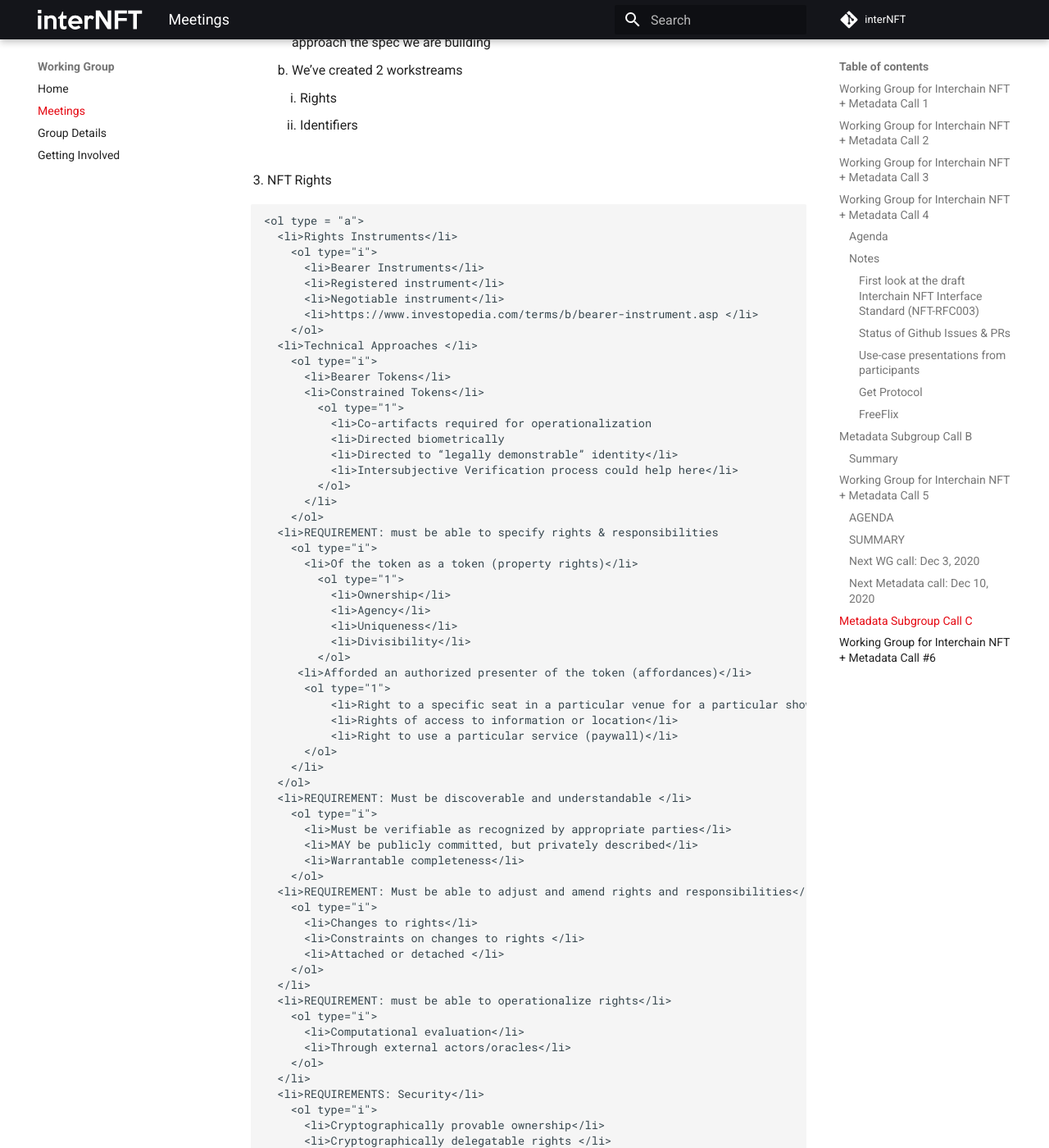
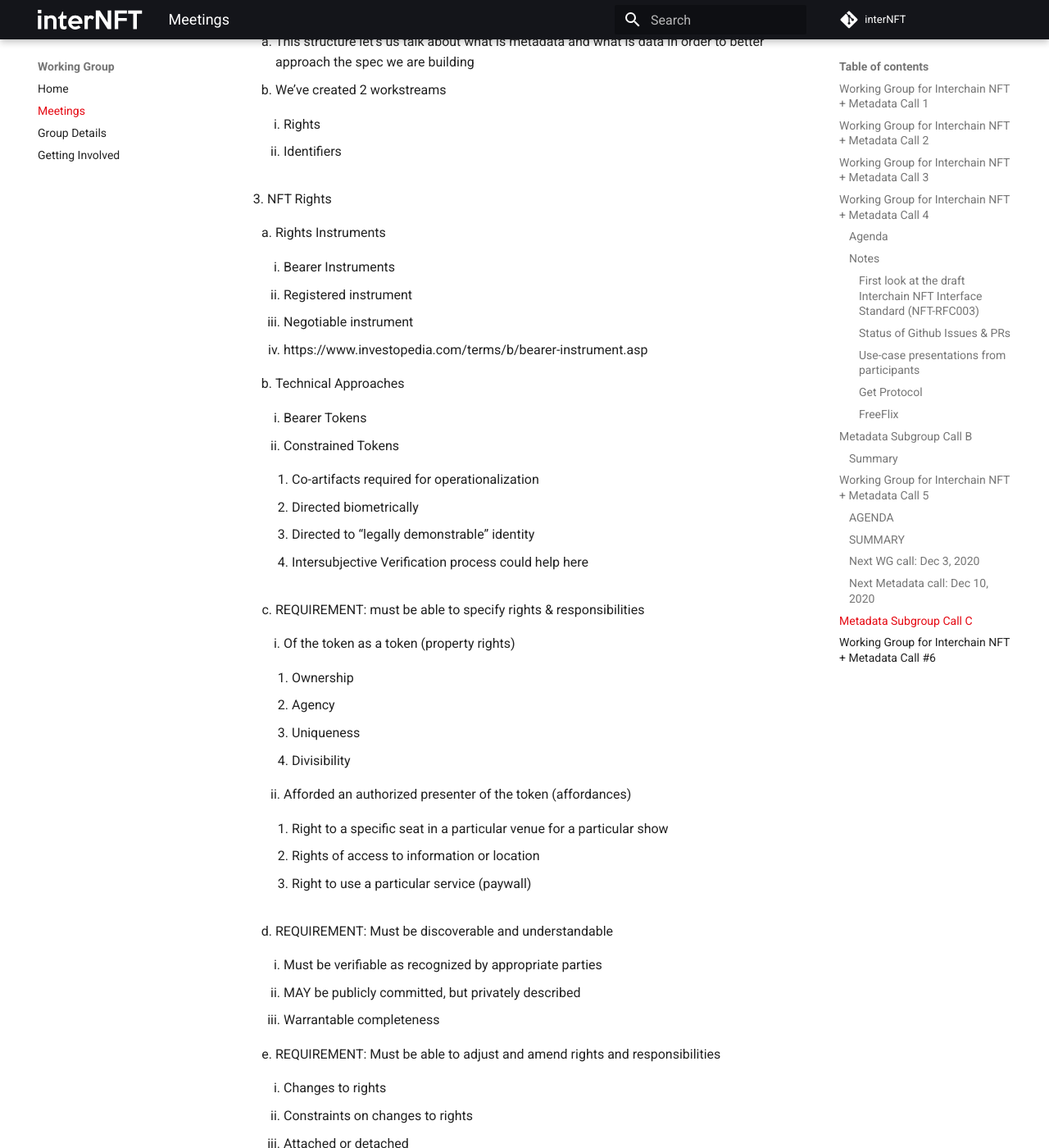
Before and after one commit to interNFT/documentation, an MkDocs documentation site: the page built from markdowns/workingGroup/meetings.md, in a window 1280 px wide and 1400 px high, scrolled down 7577 px. Shown: the whole window at 82% size. Built offline with MkDocs 1.6.1 and Material for MkDocs 9.7.7, drawn with Linux system fonts in a browser that asks for light colours; some of the changed text lies outside the part shown.

```diff
--- a/markdowns/workingGroup/meetings.md
+++ b/markdowns/workingGroup/meetings.md
@@ -319,8 +319,8 @@ Slides available at: https://docs.google.com/presentation/d/1mMPIVfjFBOh9qHL5aW4
 **3rd December 2020**
 
 SUMMARY
-<ol type "1">
-  <li>Github Issues and Prs
+<ol type="1">
+  <li>Github Issues and Prs </li>
     <ol type = "a">
       <li>https://github.com/interNFT/use-cases/issues</li>
       <li>https://github.com/interNFT/use-cases/pulls</li>
@@ -328,7 +328,7 @@ SUMMARY
       <li>https://github.com/interNFT/nft-rfc/pulls</li>
     </ol>
   </li>
-  <li>Review of NFT Metadata  Framework
+  <li>Review of NFT Metadata  Framework </li>
     <ol type="a">
       <li>This structure let’s us talk about what is metadata and what is data in order to better approach the spec we are building</li>
       <li>We’ve created 2 workstreams</li>
@@ -360,7 +360,7 @@ SUMMARY
             </ol>
           </li>
         </ol>
-      <li>REQUIREMENT: must be able to specify rights & responsibilities
+      <li>REQUIREMENT: must be able to specify rights & responsibilities</li>
         <ol type="i">
           <li>Of the token as a token (property rights)</li>
             <ol type="1">
@@ -416,12 +416,12 @@ SUMMARY
           <li>Self-contained namespace</li>
           <li>Self-contained authentication</li>
         </ol>
-      <li>Representations - how do we record & communication rights?
+      <li>Representations - how do we record & communication rights? </li>
                 <ol type="i">
-                  <li>Code
-                  <li>Automatable
-                  <li>Formal
-                  <li>Human readable
+                  <li>Code </li>
+                  <li>Automatable </li>
+                  <li>Formal </li>
+                  <li>Human readable </li>
                 </ol>
               </li>
             </ol>
@@ -445,30 +445,31 @@ SUMMARY:
     </ol>
   <li>Review - Interface (RFC-003, RFC-004) </li>
     <ol type = "a">
-      <li> https://github.com/persistenceOne/assetMantle
-      <li>https://github.com/interNFT/nft-rfc/tree/main/spec/nft-rfc-003_native_NFT_interface
-      <li>https://github.com/interNFT/nft-rfc/tree/main/spec/nft-rfc-004_interNFT_standard
+      <li> https://github.com/persistenceOne/assetMantle </li>
+      <li>https://github.com/interNFT/nft-rfc/tree/main/spec/nft-rfc-003_native_NFT_interface  </li>
+      <li>https://github.com/interNFT/nft-rfc/tree/main/spec/nft-rfc-004_interNFT_standard </li>
     </ol>
-  <li>Review - Rights
+  <li>Review - Rights</li>
     <ol type = "a">
       <li>https://github.com/interNFT/nft-rfc/pull/4
-      <li>Open conversation about defining and including bearer instruments
+      <li>Open conversation about defining and including bearer instruments </li>
         <ol type = "i">
           <li>Token rights and resource rights </li>
         </ol>
       </li>
     </ol>
-  <li>Next RFCs are not written yet:
+  <li>Next RFCs are not written yet: </li>
     <ol type = "a">
-      <li>RFC006/Cap 19 (chain agnostic work) write up after next week’s call
+      <li>RFC006/Cap 19 (chain agnostic work) write up after next week’s call </li>
       <li>RFC007 Layer Model needs to be written up to explain in formal terms what we mean by metadata, how the layers in the system work together </li>
     </ol>
-  <li>We want to wrap up this phase of work by the end of the year, and start the new year with draft standards
-  <li>Github issues and PRs review
+  <li>We want to wrap up this phase of work by the end of the year, and start the new year with draft standards </li>
+  <li>Github issues and PRs review </li>
     <ol type= "a">
-      <li>Move more of our conversation to github so we can distribute the conversation better for those who cannot make these calls. Please check out the urls and comment there.
+      <li>Move more of our conversation to github so we can distribute the conversation better for those who cannot make these calls. Please check out the urls and comment there. </li>
       <li>We have a lot of artifacts now, so the challenge is to get the engagement in conversation and to get people to try and give feedback so we can iterate and move forward,</li>
     </ol>
-  <li>Next Metadata Subgroup Call - 2020.12.17
-  <li>Next Working Group Call- 2020.01.14
-  <li>Call recording for review: https://youtu.be/dc_rCq3xawI
+  <li>Next Metadata Subgroup Call - 2020.12.17 </li>
+  <li>Next Working Group Call- 2020.01.14 </li>
+  <li>Call recording for review: https://youtu.be/dc_rCq3xawI </li>
+</ol>
```
Also changed, not shown: 1 other file.
